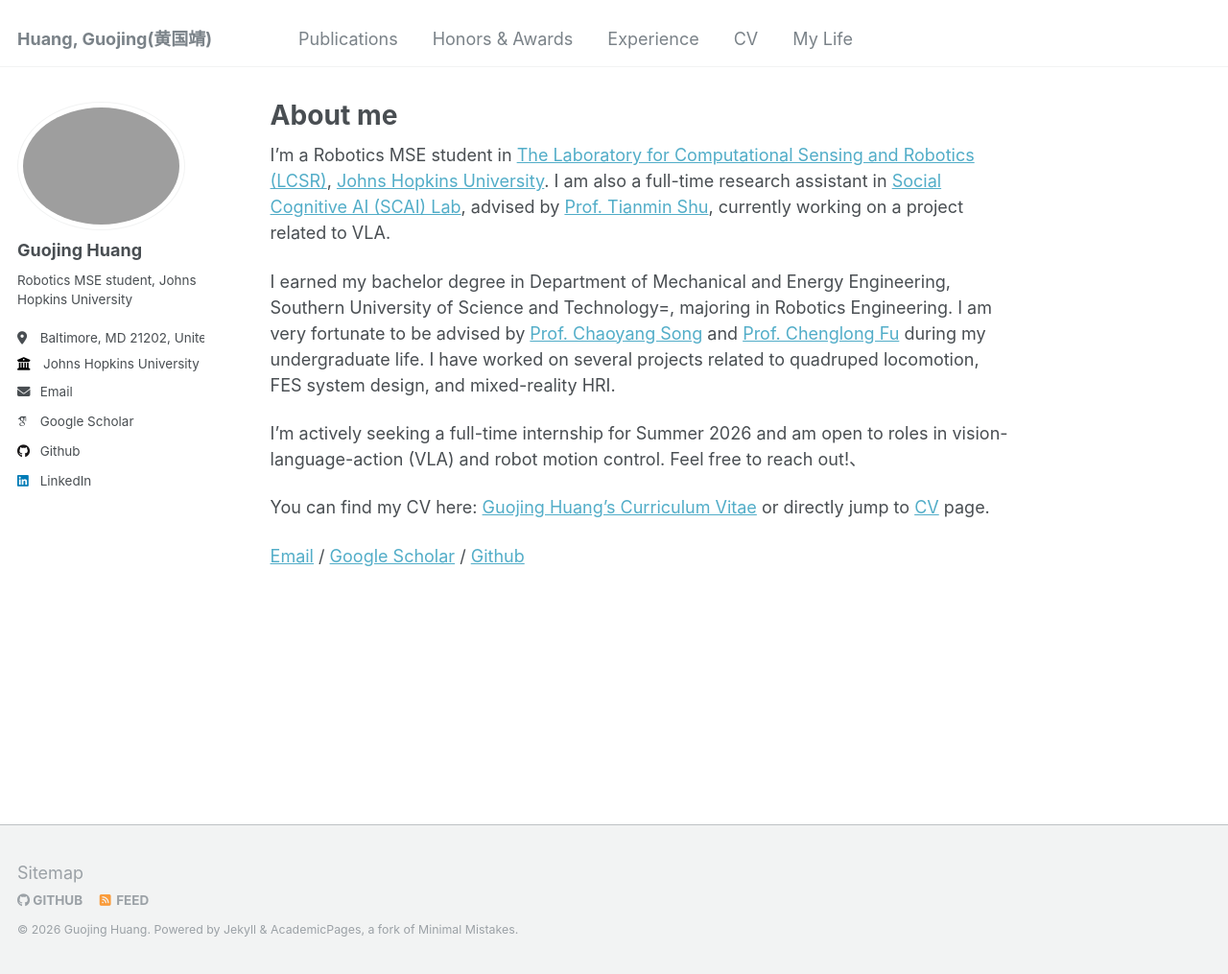
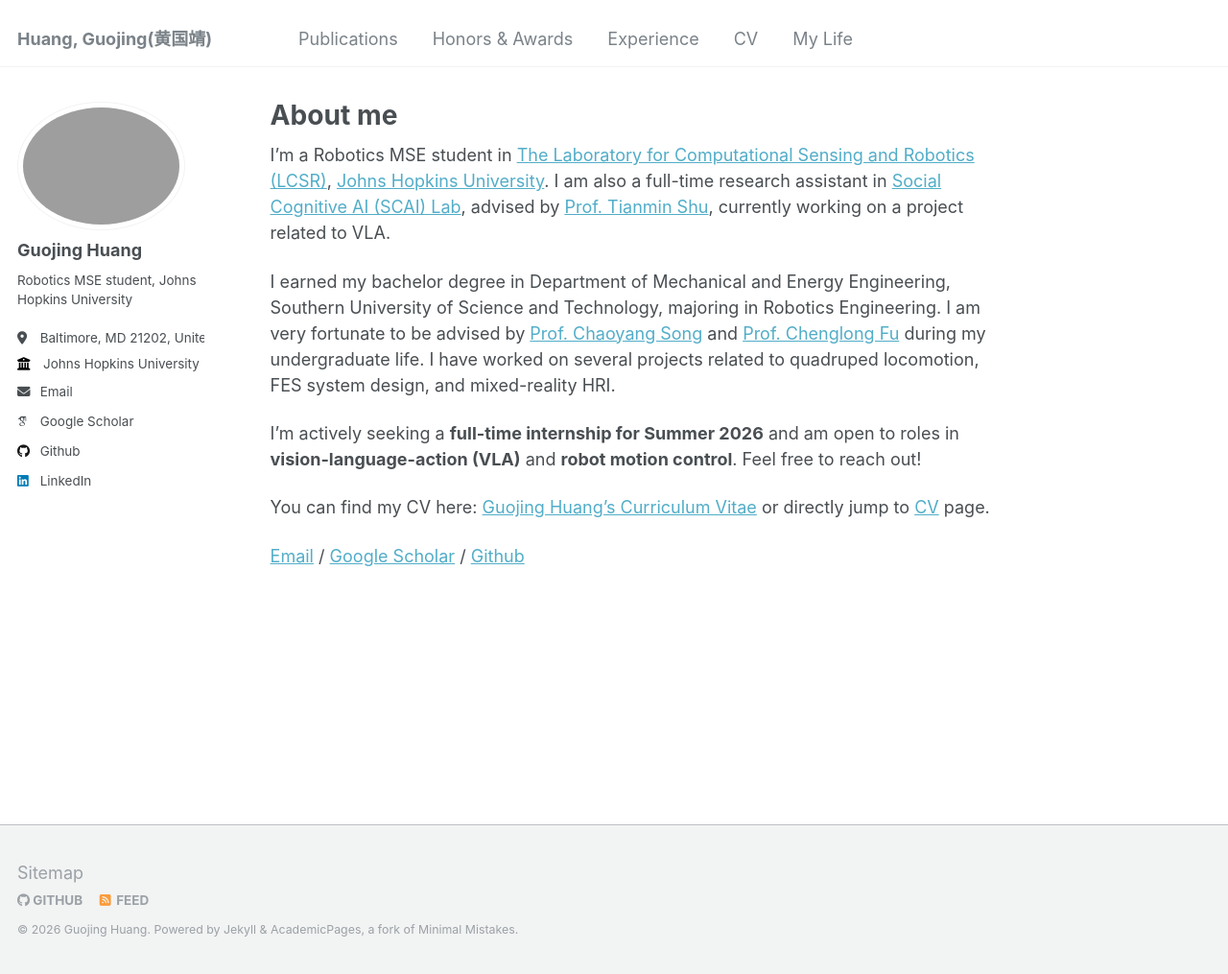
Before and after one commit to Acheng0211/acheng0211.github.io, a Jekyll site: the page built from _pages/about.md, in a window 1280 px wide and 1015 px high. Shown: the whole window at 96% size. Built offline with Jekyll 4.4.1, drawn with Linux system fonts in a browser that asks for light colours; some web fonts are replaced.

Commit message:
update: fix errors

```diff
--- a/_pages/about.md
+++ b/_pages/about.md
@@ -9,9 +9,9 @@
 
 I'm a Robotics MSE student in [The Laboratory for Computational Sensing and Robotics (LCSR)](https://lcsr.jhu.edu/), [Johns Hopkins University](https://www.jhu.edu/). I am also a full-time research assistant in [Social Cognitive AI (SCAI) Lab](https://scai.cs.jhu.edu/), advised by [Prof. Tianmin Shu](https://www.tshu.io/), currently working on a project related to VLA.
 
-I earned my bachelor degree in Department of Mechanical and Energy Engineering, Southern University of Science and Technology=, majoring in Robotics Engineering. I am very fortunate to be advised by [Prof. Chaoyang Song](https://bionicdl.ancorasir.com/) and [Prof. Chenglong Fu](https://www.harlab.site/) during my undergraduate life. I have worked on several projects related to quadruped locomotion, FES system design, and mixed-reality HRI.
+I earned my bachelor degree in Department of Mechanical and Energy Engineering, Southern University of Science and Technology, majoring in Robotics Engineering. I am very fortunate to be advised by [Prof. Chaoyang Song](https://bionicdl.ancorasir.com/) and [Prof. Chenglong Fu](https://www.harlab.site/) during my undergraduate life. I have worked on several projects related to quadruped locomotion, FES system design, and mixed-reality HRI.
 
-I’m actively seeking a full-time internship for Summer 2026 and am open to roles in vision-language-action (VLA) and robot motion control. Feel free to reach out!、
+I’m actively seeking a **full-time internship for Summer 2026** and am open to roles in **vision-language-action (VLA)** and **robot motion control**. Feel free to reach out!
 
 <!-- I'm a fourth year undergraduate student from [Department of Mechanical and Energy Engineering](https://mee.sustech.edu.cn/), [Southern University of Science and Technology](https://www.sustech.edu.cn/). My research interest includes robotics, Over-constrained mechanism, quadruped robot and reinforcement learning.
 
```
